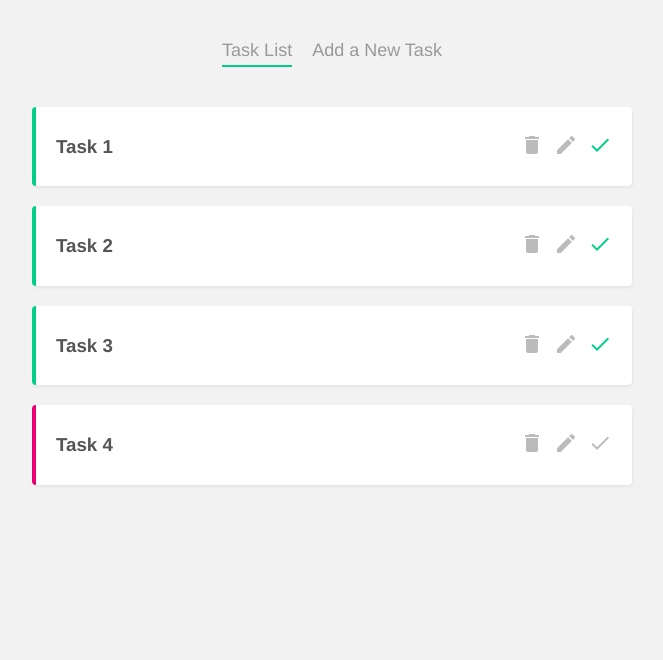
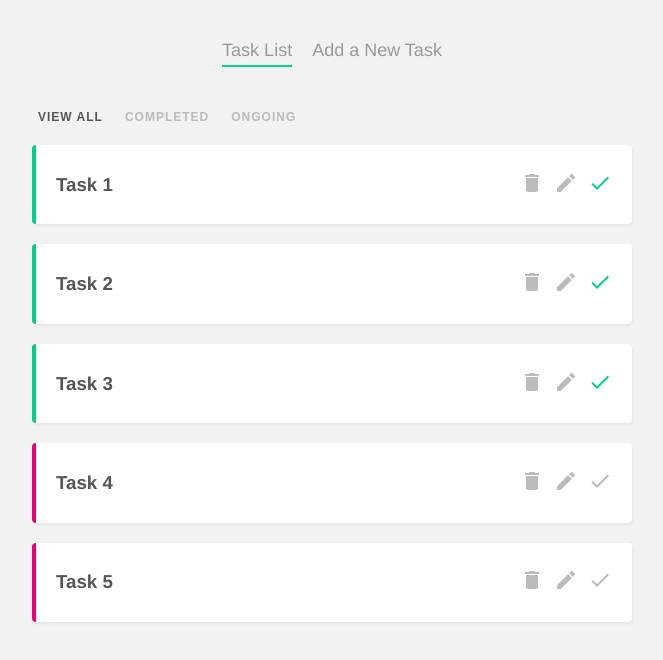
Before and after one commit to deepak0023/vuejs_project, a Vue app: page / in a window 1280 px wide. Shown: the top 660 px of the page, without its empty margins (308-971 px from the left). Built offline with nearby package versions, Linux system fonts and the light colour scheme; data requests are answered from the project's data file.

Commit message:
Filter functionality : Add functionality to filter the tasks based on completed status in the task listing page

```diff
--- a/data/db.json
+++ b/data/db.json
@@ -23,6 +23,12 @@
       "title": "Task 4",
       "details": "abc",
       "complete": false
+    },
+    {
+      "id": "8997",
+      "title": "Task 5",
+      "details": "task 5 desc",
+      "complete": false
     }
   ]
 }
--- /dev/null
+++ b/src/components/FilterNav.vue
@@ -0,0 +1,48 @@
+<template>
+  <nav class="filter-nav">
+    <button @click="updateFilter('all')" :class="{ active: current === 'all' }">
+      View all
+    </button>
+    <button
+      @click="updateFilter('completed')"
+      :class="{ active: current === 'completed' }"
+    >
+      Completed
+    </button>
+    <button
+      @click="updateFilter('ongoing')"
+      :class="{ active: current === 'ongoing' }"
+    >
+      Ongoing
+    </button>
+  </nav>
+</template>
+
+<script>
+export default {
+  props: ["current"],
+  methods: {
+    updateFilter(by) {
+      this.$emit("filterChange", by);
+    },
+  },
+};
+</script>
+
+<style>
+.filter-nav button {
+  background: none;
+  border: none;
+  color: #bbb;
+  outline: none;
+  font-size: 12px;
+  text-transform: uppercase;
+  margin-right: 10px;
+  letter-spacing: 1px;
+  font-weight: bold;
+  cursor: pointer;
+}
+.filter-nav button.active {
+  color: #555;
+}
+</style>
--- a/src/views/Home.vue
+++ b/src/views/Home.vue
@@ -1,7 +1,8 @@
 <template>
   <div class="home">
+    <FilterNav :current="current" @filterChange="current = $event" />
     <div v-if="tasks.length">
-      <div v-for="task in tasks" :key="task.id">
+      <div v-for="task in filteredTasks" :key="task.id">
         <SingleTask
           :task="task"
           @delete="handleDelete"
@@ -14,13 +15,15 @@
 
 <script>
 import SingleTask from "../components/SingleTask.vue";
+import FilterNav from "../components/FilterNav.vue";
 
 export default {
   name: "HomeView",
-  components: { SingleTask },
+  components: { SingleTask, FilterNav },
   data() {
     return {
       tasks: [],
+      current: "all",
     };
   },
   mounted() {
@@ -45,5 +48,16 @@ export default {
       t.complete = !t.complete;
     },
   },
+  computed: {
+    filteredTasks() {
+      if (this.current === "completed") {
+        return this.tasks.filter((task) => task.complete);
+      }
+      if (this.current === "ongoing") {
+        return this.tasks.filter((task) => !task.complete);
+      }
+      return this.tasks;
+    },
+  },
 };
 </script>
```
